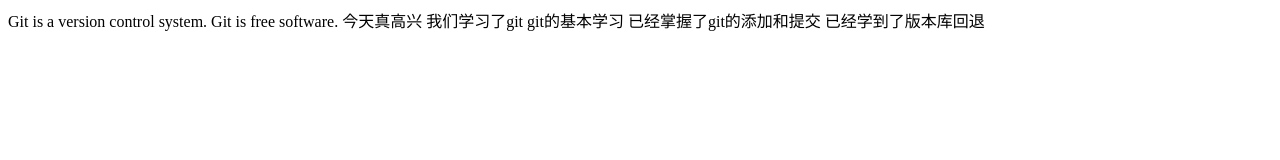
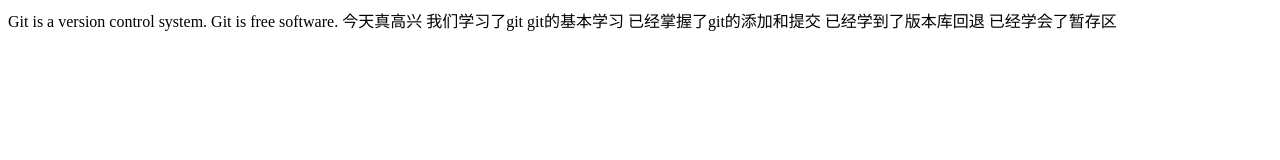
Before and after one commit to Zsq0601/ZSQAPP, a plain HTML site: page index.html in a window 1280 px wide. Drawn offline with Linux system fonts and the light colour scheme.

Commit message:
第五次提交

```diff
--- a/index.html
+++ b/index.html
@@ -11,5 +11,6 @@
     git的基本学习
     已经掌握了git的添加和提交
     已经学到了版本库回退
+    已经学会了暂存区
 </body>
 </html>
```
